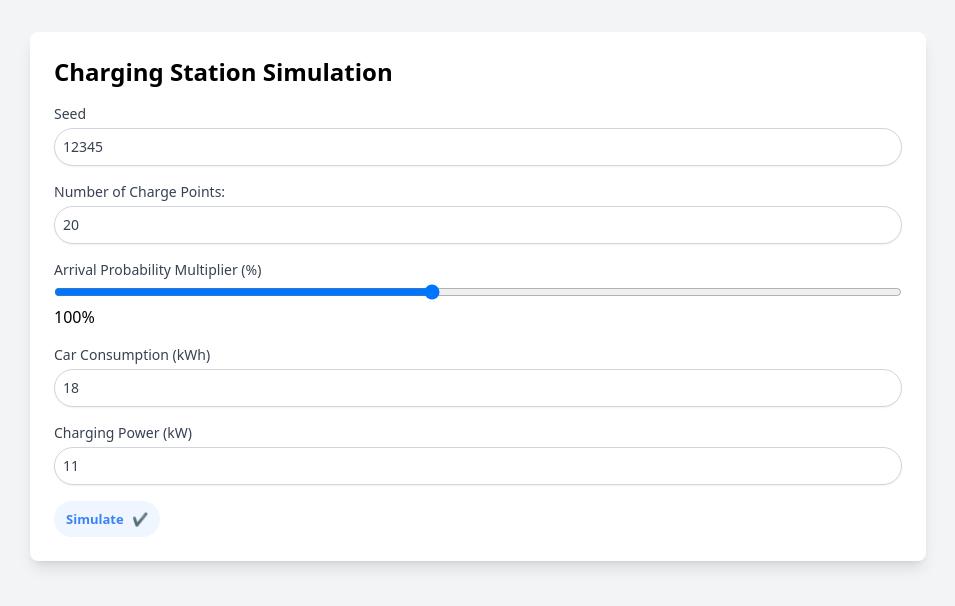
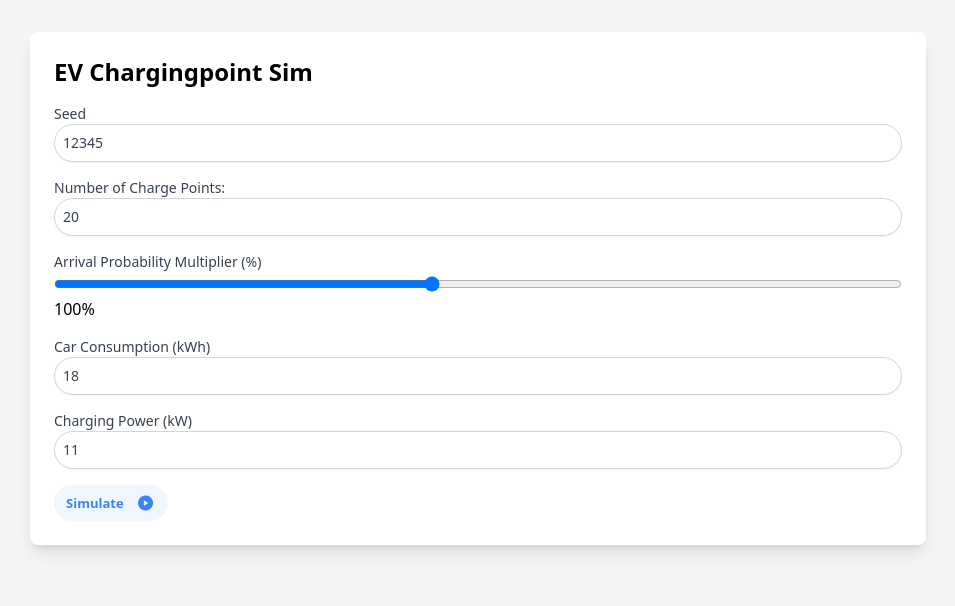
Before and after one commit to victorhsantiago/ev-chargepoint-sim, a React (Vite) app: page / in a window 1280 px wide. Shown: the top 606 px of the page, without its empty margins (162-1117 px from the left). Built offline with nearby package versions, Linux system fonts and the light colour scheme.

Commit message:
feat: add loading state to simulation form and update button behavior

```diff
--- a/src/App.tsx
+++ b/src/App.tsx
@@ -9,6 +9,7 @@ import InputRange from '@/components/InputRange';
 import ExemplaryDayChart from '@/components/ExemplaryDayChart';
 
 function App() {
+  const [loading, setLoading] = useState(false);
   const [seed, setSeed] = useState(12345);
   const [numChargepoints, setNumChargepoints] = useState(20);
   const [arrivalProbabilityMultiplier, setArrivalProbabilityMultiplier] =
@@ -20,6 +21,7 @@ function App() {
 
   const handleSubmit = async (e: FormEvent) => {
     e.preventDefault();
+    setLoading(true);
     const result = await runSimulation({
       arrivalProbabilityMultiplier,
       chargingPower,
@@ -28,12 +30,13 @@ function App() {
       seed,
     });
     setSimulationResult(result);
+    setLoading(false);
   };
 
   return (
     <div className="min-h-screen bg-gray-100 p-8">
       <div className="grid gap-4 max-w-4xl mx-auto bg-white p-6 rounded-lg shadow-lg">
-        <h1 className="text-2xl font-bold">Charging Station Simulation</h1>
+        <h1 className="text-2xl font-bold">EV Chargingpoint Sim</h1>
 
         <form onSubmit={handleSubmit} className="space-y-4">
           <div className="flex flex-col gap-4">
@@ -70,12 +73,21 @@ function App() {
             />
           </div>
 
-          <IconButton
-            ariaLabel="Simulate"
-            label="Simulate"
-            type="submit"
-            rightIcon="submit"
-          />
+          <div className="flex items-center gap-4">
+            <IconButton
+              ariaLabel="Simulate"
+              label="Simulate"
+              type="submit"
+              rightIcon="play_circle"
+              disabled={loading}
+            />
+
+            {loading && (
+              <span className="text-gray-500 font-thin text-sm">
+                Processing...
+              </span>
+            )}
+          </div>
         </form>
 
         {simulationResult && (
--- a/src/components/BaseIcon/index.tsx
+++ b/src/components/BaseIcon/index.tsx
@@ -11,16 +11,12 @@ interface BaseIconProps {
  * @param size rem units
  * @returns
  */
-function BaseIcon({
-  icon,
-  iconHexColor = '#ffffff',
-  size = 1.5,
-}: BaseIconProps) {
+function BaseIcon({ icon, iconHexColor, size = 1.5 }: BaseIconProps) {
   return (
     <span
       className="material-symbols-rounded"
       style={{
-        color: iconHexColor,
+        ...(iconHexColor && { color: iconHexColor }),
         fontSize: `${size}rem`,
       }}
       aria-hidden="true"
--- a/src/components/ChargePoint/index.tsx
+++ b/src/components/ChargePoint/index.tsx
@@ -45,7 +45,7 @@ function ChargePoint({
             ariaLabel="Remove charge point type"
             className="self-end p-2"
             leftIcon="cross"
-            style="secondary"
+            variant="secondary"
             onClick={() => removeChargePointType(index)}
           />
         </div>
--- a/src/components/IconButton/index.tsx
+++ b/src/components/IconButton/index.tsx
@@ -1,14 +1,13 @@
-import { Icons } from '@/models';
+import BaseIcon from '../BaseIcon';
 import './style.css';
 
-type Props = {
+type Props = React.ButtonHTMLAttributes<HTMLButtonElement> & {
   ariaLabel: string;
   className?: string;
   label?: string;
-  leftIcon?: keyof typeof Icons;
-  rightIcon?: keyof typeof Icons;
-  style?: 'primary' | 'secondary';
-  type?: 'button' | 'submit' | 'reset' | undefined;
+  leftIcon?: string;
+  rightIcon?: string;
+  variant?: 'primary' | 'secondary';
   onClick?: () => void;
 };
 
@@ -18,20 +17,27 @@ function IconButton({
   label,
   leftIcon,
   rightIcon,
-  style = 'primary',
+  variant = 'primary',
   type = 'button',
   onClick,
+  ...rest
 }: Props) {
   return (
     <button
-      className={`icon-button ${style == 'primary' && 'icon-button--primary'} ${style == 'secondary' && 'icon-button--secondary'} ${className || ''}`.trim()}
+      {...rest}
+      className={`
+        icon-button
+        ${variant == 'primary' && 'icon-button--primary'}
+        ${variant == 'secondary' && 'icon-button--secondary'}
+        ${className || ''}
+      `.trim()}
       type={type}
       onClick={onClick}
       aria-label={ariaLabel}
     >
-      {leftIcon && <span aria-hidden>{Icons[leftIcon]}</span>}
+      {leftIcon && <BaseIcon icon={leftIcon} size={1.25} />}
       {label && <span>{label}</span>}
-      {rightIcon && <span aria-hidden>{Icons[rightIcon]}</span>}
+      {rightIcon && <BaseIcon icon={rightIcon} size={1.25} />}
     </button>
   );
 }
--- a/src/components/IconButton/style.css
+++ b/src/components/IconButton/style.css
@@ -1,8 +1,12 @@
 .icon-button {
-  @apply pointer-events-auto;
   @apply rounded-full;
   @apply px-3;
   @apply py-2;
+  @apply flex;
+  @apply items-center;
+  @apply gap-1;
+  @apply disabled:opacity-40;
+  @apply disabled:pointer-events-none;
 }
 
 .icon-button--primary {
--- a/src/index.css
+++ b/src/index.css
@@ -11,3 +11,13 @@
     'GRAD' 0,
     'opsz' 48;
 }
+
+@layer base {
+  input[type='number']::-webkit-outer-spin-button,
+  input[type='number']::-webkit-inner-spin-button,
+  input[type='number'] {
+    -webkit-appearance: none;
+    margin: 0;
+    -moz-appearance: textfield !important;
+  }
+}
--- a/src/models/Icons/index.ts
+++ /dev/null
@@ -1,5 +0,0 @@
-export const Icons = {
-  cross: '❌',
-  plus: '➕',
-  submit: '✔️',
-};
```
Also changed, not shown: 2 other files (tests, documents, lock files or other folders).
